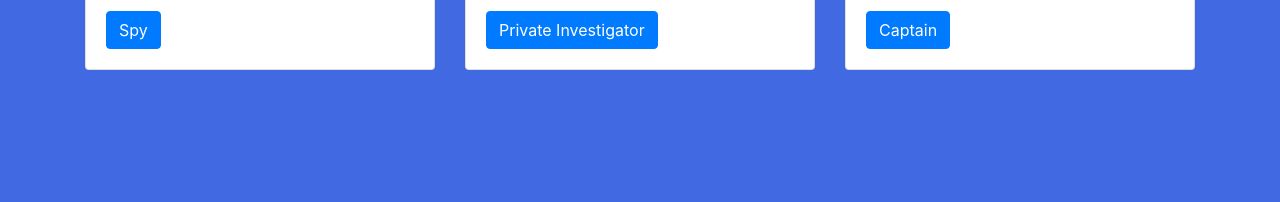
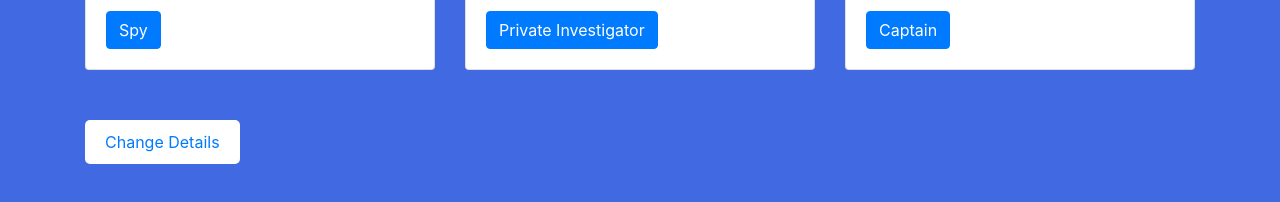
Before and after one commit to patbou02/sitepoint-first-react-app, a React (Create React App) app in the folder first-react/: page / in a window 1280 px wide. Shown: the part 582-784 px from the top of the page. Built offline with nearby package versions, Linux system fonts and the light colour scheme.

Commit message:
Updated CSS styles and added state properties which were later invoked on click and update page content.

```diff
--- a/first-react/src/App.css
+++ b/first-react/src/App.css
@@ -2,3 +2,15 @@ body {
   background-color: royalblue;
   padding-top: 100px;
 }
+
+.change-avatar {
+  display: inline-block;
+  background-color: #FFFFFF;
+  padding: 10px 20px;
+  border-radius: 5px;
+  margin-top: 50px;
+}
+
+.change-avatar:hover {
+  text-decoration: none;
+}
--- a/first-react/src/App.js
+++ b/first-react/src/App.js
@@ -3,12 +3,25 @@ import './App.css';
 import Card from './components/Card';
 
 class App extends React.Component {
+
+  state = {
+    avatarId: 51,
+    personName: 'Jason Bourne'
+  }
+
+  changeAvatar = () => {
+    this.setState({
+      avatarId: 65,
+      personName: 'Oliver Atom'
+    });
+  }
+
   render() {
     return (
       <div className="container">
         <div className="row">
           <div className="col-md-4">
-            <Card name="Jason Bourne" job="Spy" avatarId={51} />
+            <Card name={this.state.personName} job="Spy" avatarId={this.state.avatarId} />
           </div>
           <div className="col-md-4">
             <Card name="Jessica Jones" job="Private Investigator" avatarId={28} />
@@ -17,6 +30,11 @@ class App extends React.Component {
             <Card name="Tom Hanks" job="Captain" avatarId={61} />
           </div>
         </div>
+        <div className="row">
+          <div className="col-md-3">
+            <a className="change-avatar" href="#" onClick={this.changeAvatar}>Change Details</a>
+          </div>
+        </div>
       </div>
     );
   }
```
